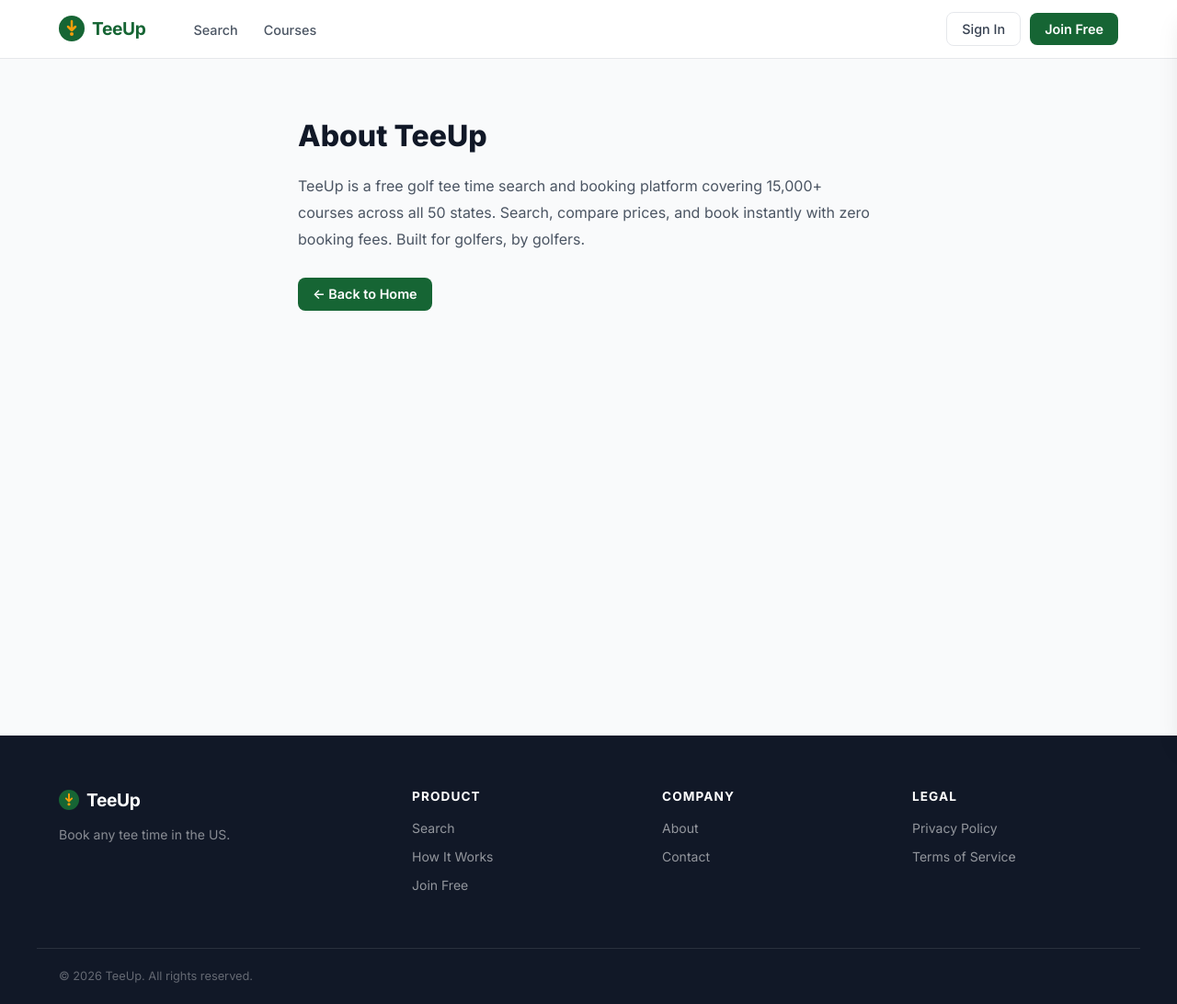
After one commit to AtlasAie/TeeUp, a Flask app: page /about in a window 1280 px wide. The commit adds this page. Shown: the whole page at 92% size. Run offline with Flask 3, Linux system fonts and the light colour scheme.

Commit message:
Fix dead nav/footer links, add 404 handler, about/privacy/terms pages
Co-Authored-By: Claude Sonnet 4.6 <noreply@anthropic.com>

```diff
--- a/app.py
+++ b/app.py
@@ -489,6 +489,50 @@ def api_search():
     results = search_tee_times(lat, lng, d, players, holes)
     return jsonify(results)
 
+@app.route('/about')
+def about():
+    return render_template('static_page.html', user=current_user(),
+        title='About TeeUp',
+        heading='About TeeUp',
+        body='''TeeUp is a free golf tee time search and booking platform covering
+        15,000+ courses across all 50 states. Search, compare prices, and book
+        instantly with zero booking fees. Built for golfers, by golfers.''')
+
+@app.route('/privacy')
+def privacy():
+    return render_template('static_page.html', user=current_user(),
+        title='Privacy Policy',
+        heading='Privacy Policy',
+        body='''TeeUp collects only the information necessary to process your bookings —
+        your name, email, and tee time preferences. We never sell your data to third parties.
+        Bookings are processed securely and your payment information is never stored on our servers.
+        For questions contact hello@teeup.app.''')
+
+@app.route('/terms')
+def terms():
+    return render_template('static_page.html', user=current_user(),
+        title='Terms of Service',
+        heading='Terms of Service',
+        body='''By using TeeUp you agree to book tee times for personal use only.
+        TeeUp earns a referral fee when bookings are completed through our affiliate partners.
+        Cancellation policies are set by each individual golf course.
+        TeeUp is not responsible for course closures, weather cancellations, or changes made by the course.
+        For questions contact hello@teeup.app.''')
+
+@app.errorhandler(404)
+def not_found(e):
+    return render_template('static_page.html', user=current_user(),
+        title='Page Not Found',
+        heading='Page not found',
+        body='The page you\'re looking for doesn\'t exist.'), 404
+
+@app.errorhandler(500)
+def server_error(e):
+    return render_template('static_page.html', user=current_user(),
+        title='Something went wrong',
+        heading='Something went wrong',
+        body='An error occurred. Please try again or go back to the homepage.'), 500
+
 if __name__ == '__main__':
     port = int(os.getenv('PORT', 5001))
     app.run(host='0.0.0.0', port=port, debug=True)
--- a/templates/base.html
+++ b/templates/base.html
@@ -30,7 +30,7 @@
       <li><a href="/favorites" class="nav-link">Favorites</a></li>
       <li><a href="/bookings" class="nav-link">My Bookings</a></li>
       {% endif %}
-      <li><a href="#" class="nav-link">Courses</a></li>
+      <li><a href="/search" class="nav-link">Courses</a></li>
     </ul>
 
     <div class="nav-right">
@@ -117,19 +117,18 @@
       <div class="footer-col">
         <h4>Product</h4>
         <a href="/search">Search</a>
-        <a href="#">How It Works</a>
-        <a href="#">Pricing</a>
+        <a href="/#how-it-works">How It Works</a>
+        <a href="/register">Join Free</a>
       </div>
       <div class="footer-col">
         <h4>Company</h4>
-        <a href="#">About</a>
-        <a href="#">Blog</a>
-        <a href="#">Contact</a>
+        <a href="/about">About</a>
+        <a href="mailto:hello@teeup.app">Contact</a>
       </div>
       <div class="footer-col">
         <h4>Legal</h4>
-        <a href="#">Privacy</a>
-        <a href="#">Terms</a>
+        <a href="/privacy">Privacy Policy</a>
+        <a href="/terms">Terms of Service</a>
       </div>
     </div>
   </div>
--- a/templates/index.html
+++ b/templates/index.html
@@ -88,7 +88,7 @@
 </section>
 
 <!-- HOW IT WORKS -->
-<section class="how-it-works">
+<section class="how-it-works" id="how-it-works">
   <div class="container">
     <h2 class="section-title">How TeeUp Works</h2>
     <p class="section-sub">Book your round in three simple steps</p>
--- /dev/null
+++ b/templates/static_page.html
@@ -0,0 +1,11 @@
+{% extends "base.html" %}
+{% block title %}{{ title }} — TeeUp{% endblock %}
+{% block content %}
+<div style="padding: calc(var(--nav-h) + 60px) 0 80px; min-height: 100vh; background: var(--gray-50);">
+  <div class="container" style="max-width: 680px;">
+    <h1 style="font-size:2rem;font-weight:800;color:#111827;margin-bottom:16px;">{{ heading }}</h1>
+    <p style="font-size:1rem;color:#4b5563;line-height:1.8;margin-bottom:28px;">{{ body }}</p>
+    <a href="/" class="btn-primary-sm">← Back to Home</a>
+  </div>
+</div>
+{% endblock %}
```
